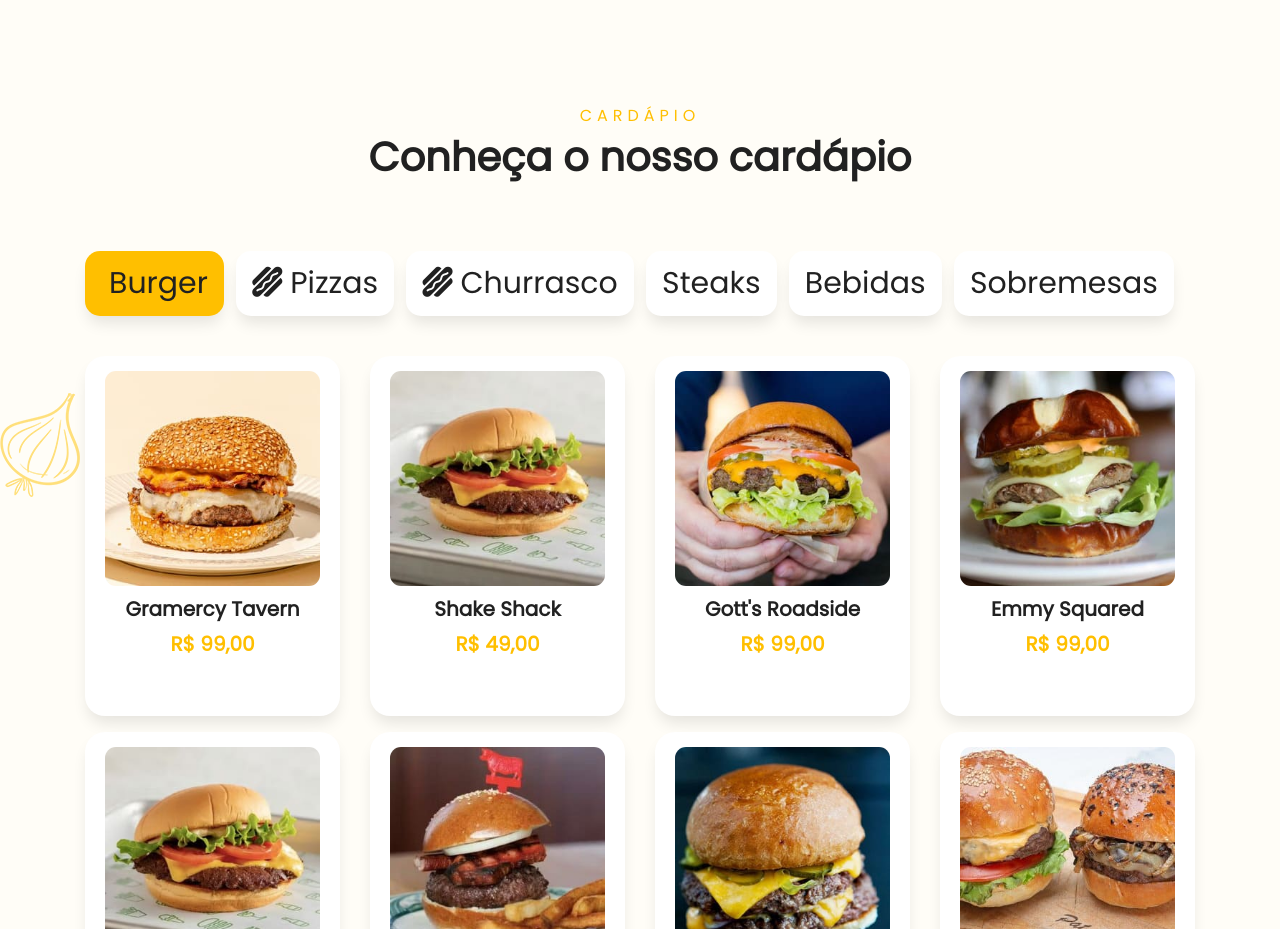
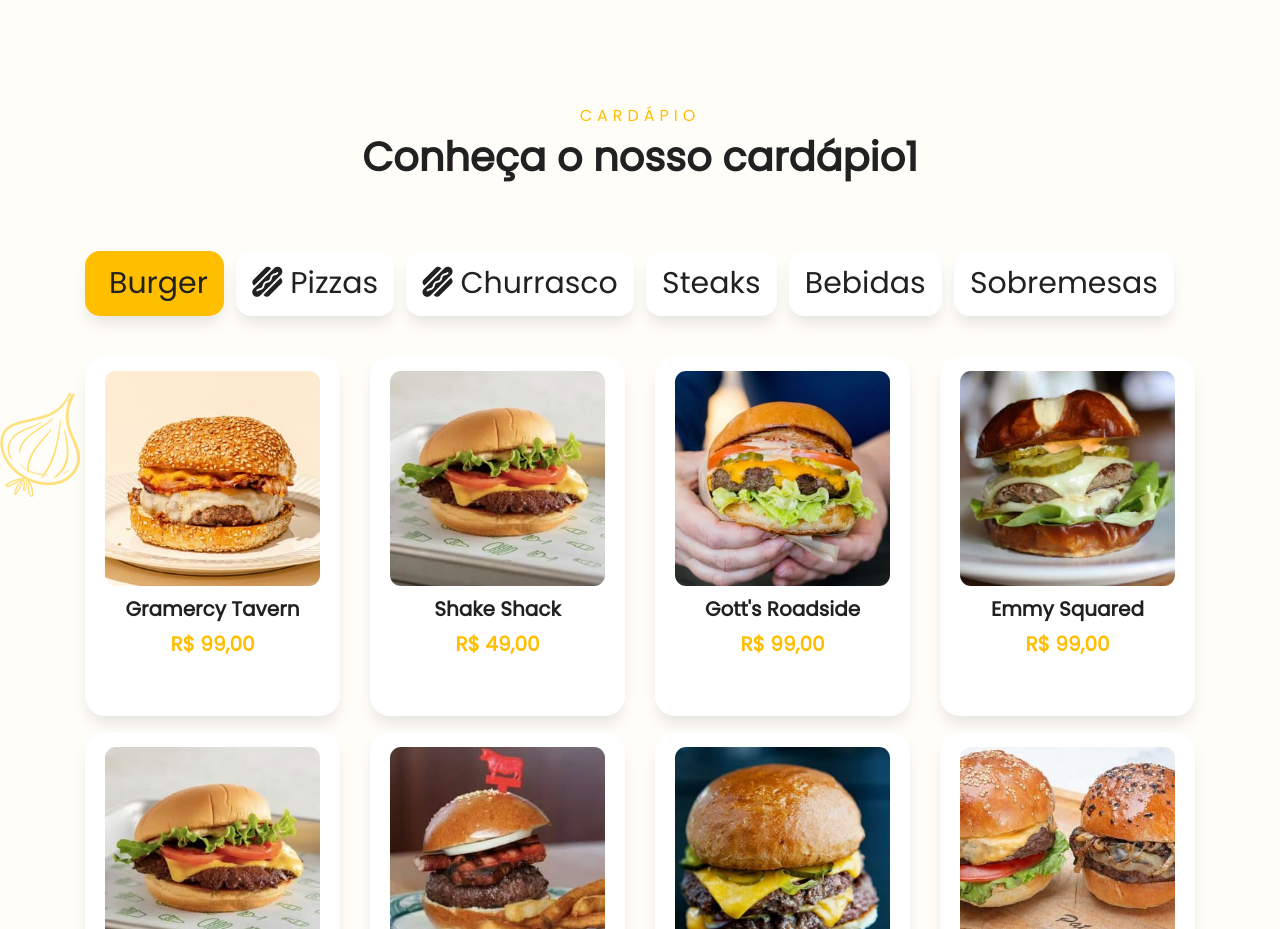
Before and after one commit to Deyvlucas/Site---Cardapio, a plain HTML site: page index.html in a window 1280 px wide. Shown: the part 780-1709 px from the top of the page. Drawn offline with Linux system fonts and the light colour scheme.

Commit message:
teste de envio

```diff
--- a/index.html
+++ b/index.html
@@ -116,7 +116,7 @@
                 <div class="col-12 text-center mb-4">
                     <span class="hint-title"><br>Cardápio</span>
                     <h1 class="title">
-                        <b>Conheça o nosso cardápio</b>
+                        <b>Conheça o nosso cardápio1</b>
                     </h1>
                 </div>
  <!-- AQUI FICA OS BOTOES PARA MUDAR O TIPO DE CATEGORIA DOS PRODUTOS -->
```
